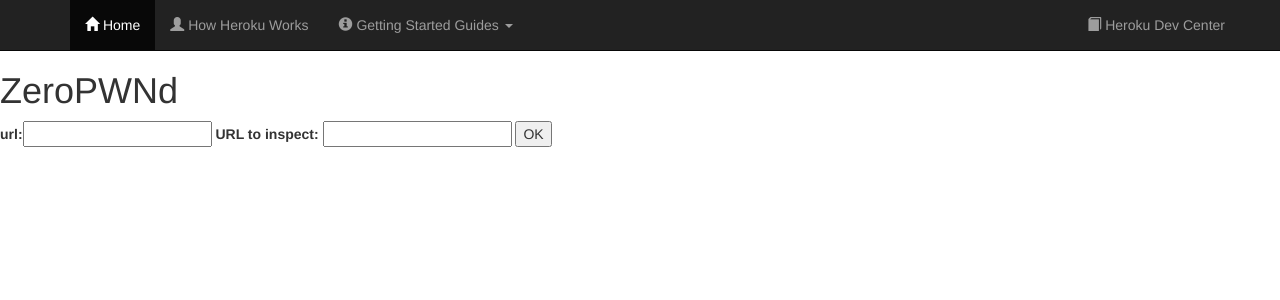
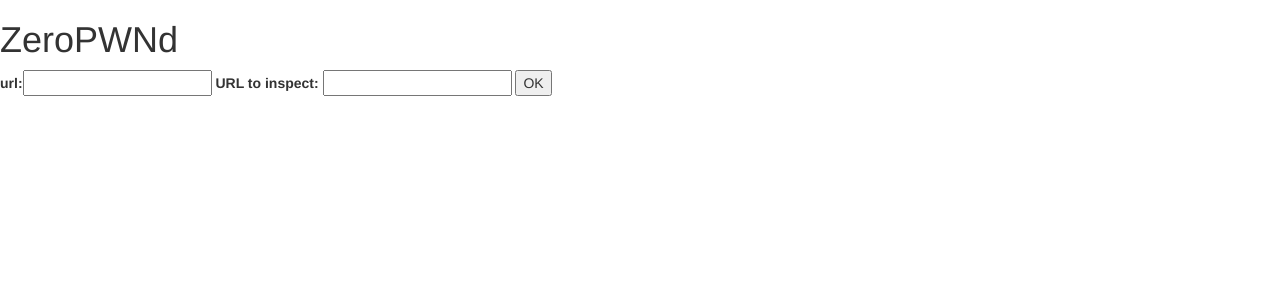
Before and after one commit to jonaylor89/hackathons, a Django app: page / in a window 1280 px wide. Shown: the top 300 px of the page. Run offline with Django 3.2, Linux system fonts and the light colour scheme; some libraries are stand-ins or nearby versions.

Commit message:
Change base hmtl

```diff
--- a/ZeroPWNdAPI/hello/templates/base.html
+++ b/ZeroPWNdAPI/hello/templates/base.html
@@ -44,38 +44,6 @@
   </style>
 </head>
 <body>
-<nav class="navbar navbar-default navbar-static-top navbar-inverse">
-  <div class="container">
-    <ul class="nav navbar-nav">
-      <li class="active">
-        <a href="/"><span class="glyphicon glyphicon-home"></span> Home</a>
-      </li>
-      <li>
-        <a href="https://devcenter.heroku.com/articles/how-heroku-works"><span class="glyphicon glyphicon-user"></span> How Heroku Works</a>
-      </li>
-      <li class="dropdown">
-        <a href="#" class="dropdown-toggle" data-toggle="dropdown" role="button" aria-expanded="false"><span class="glyphicon glyphicon-info-sign"></span> Getting Started Guides <span class="caret"></span></a>
-          <ul class="dropdown-menu" role="menu">
-            <li><a href="https://devcenter.heroku.com/articles/getting-started-with-ruby">Getting Started with Ruby on Heroku</a></li>
-            <li><a href="https://devcenter.heroku.com/articles/getting-started-with-nodejs">Getting Started with Node on Heroku</a></li>
-            <li><a href="https://devcenter.heroku.com/articles/getting-started-with-php">Getting Started with PHP on Heroku</a></li>
-            <li><a href="https://devcenter.heroku.com/articles/getting-started-with-python">Getting Started with Python on Heroku</a></li>
-            <li><a href="https://devcenter.heroku.com/articles/getting-started-with-java">Getting Started with Java on Heroku</a></li>
-            <li><a href="https://devcenter.heroku.com/articles/getting-started-with-clojure">Getting Started with Clojure on Heroku</a></li>
-            <li><a href="https://devcenter.heroku.com/articles/getting-started-with-scala">Getting Started with Scala on Heroku</a></li>
-            <li class="divider"></li>
-            <li><a href="https://devcenter.heroku.com/articles/getting-started-with-heroku-and-connect-without-local-dev">Getting Started on Heroku with Heroku Connect</a></li>
-            <li><a href="https://devcenter.heroku.com/articles/getting-started-with-jruby">Getting Started with Ruby on Heroku (Microsoft Windows)</a></li>
-          </ul>
-      </li>
-    </ul>
-    <ul class="nav navbar-nav navbar-right">
-      <li class="navbar-right">
-        <a href="https://devcenter.heroku.com"><span class="glyphicon glyphicon-book"></span> Heroku Dev Center</a>
-      </li>
-    </ul>
-  </div>
-</nav>
 
 {% block content %}{% endblock %}
 
```
